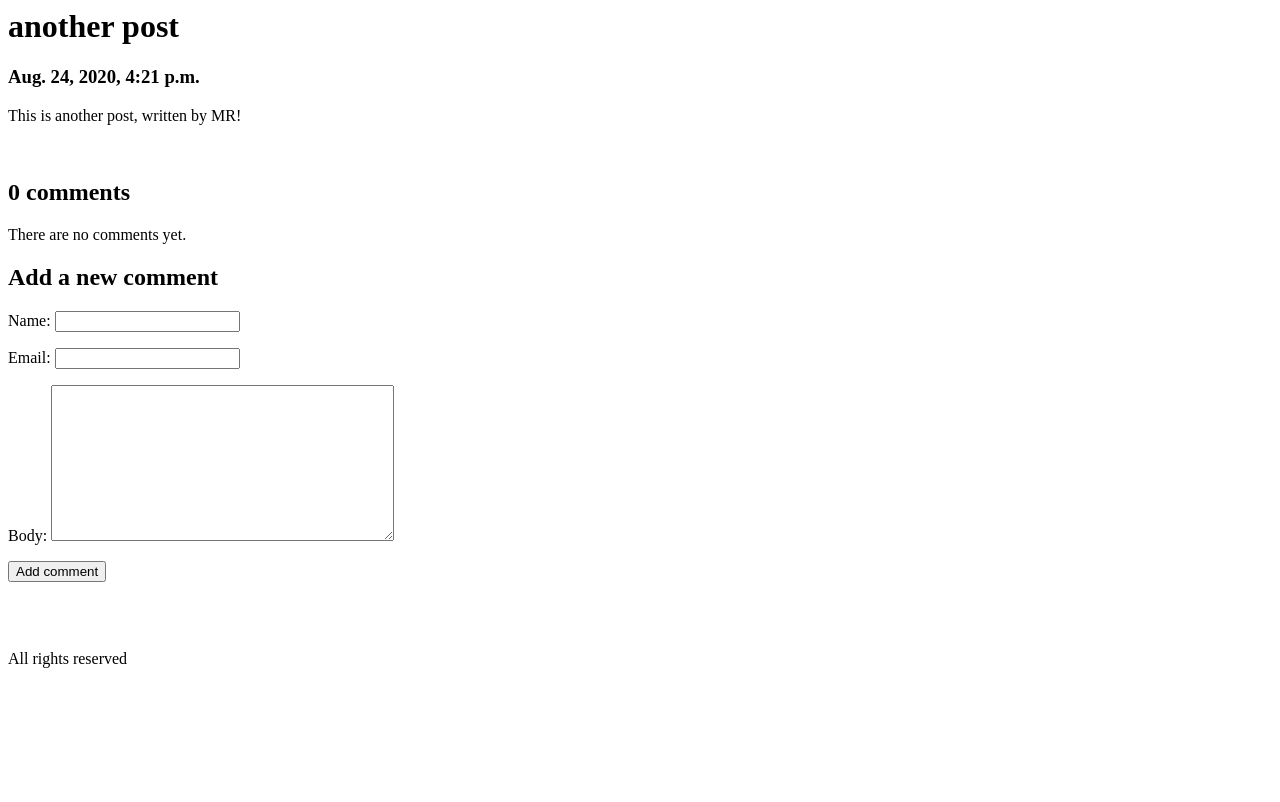
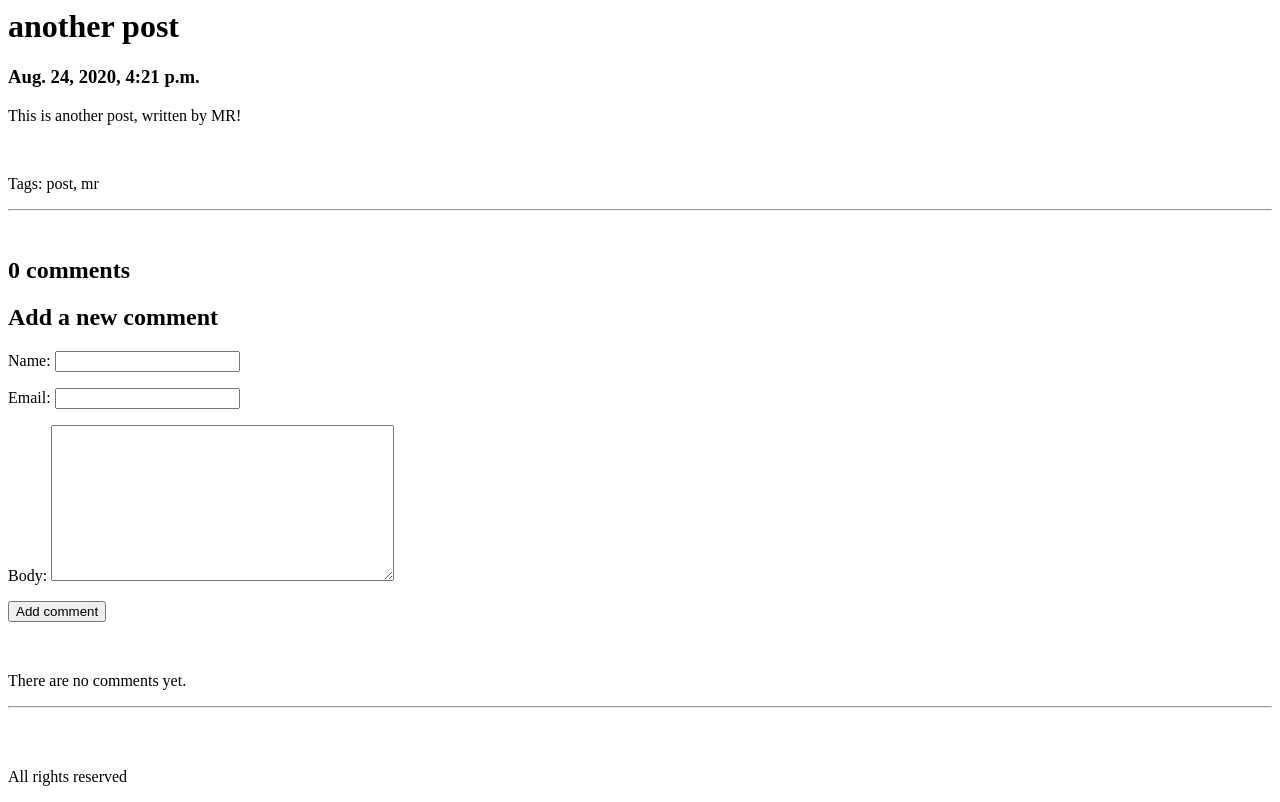
Before and after one commit to 1MahdiR/mr_blog, a Django app: a page that uses blog/templates/blog/content.html in a window 1280 px wide. Before the commit the page ends 668 px from the top, so only its background shows below. Run offline with Django 3.2, Linux system fonts and the light colour scheme; data comes from the database, SQL or seed files in the repository; both versions use the stored data as it was after the commit; parts of the project's set-up code (start-up, migrations or seed data) failed here and were passed over.

Commit message:
Committedgit add *

```diff
--- a/blog/models.py
+++ b/blog/models.py
@@ -1,5 +1,6 @@
 from django.db import models
 from django.utils import timezone
+from taggit.managers import TaggableManager
 
 # Create your models here.
 class Post(models.Model):
@@ -11,6 +12,9 @@ class Post(models.Model):
                                             ('draft', 'Draft'),
                                             ('published', 'Published'),
                                             ), default = 'published', max_length=10)
+
+    tags = TaggableManager()
+
     def __str__(self):
         return self.post_title
 
--- a/blog/templates/blog/content.html
+++ b/blog/templates/blog/content.html
@@ -3,13 +3,27 @@
 
 <p>{{ my_post.post_body }}</p>
 <br>
+<p class="tags">Tags: {{ my_post.tags.all | join:", " }}</p>
+<hr><br>
 {% with comments.count as total_comments %}
 <h2>
 	{{ total_comments }} comment{{ total_comments|pluralize }}
 </h2>
 {% endwith %}
 
+{% if new_comment %}
+	<h2>Your comment has been added.</h2>
+{% else %}
+	<h2>Add a new comment</h2>
+	<form method="post">
+		{{ comment_form.as_p }}
+		{% csrf_token %}
+		<p><input type="submit" value="Add comment"></p>
+	</form><br>
+{% endif %}
+
 {% for comment in comments %}
+
 <div class="comment">
 	<p class="info">
 	Comment {{ forloop.counter }} by {{ comment.name }}
@@ -19,17 +33,6 @@
 	<hr>
 </div>
 {% empty %}
-	<p>There are no comments yet.</p>
+	<p>There are no comments yet.</p><hr>
 {% endfor %}
-
-{% if new_comment %}
-	<h2>Your comment has been added.</h2>
-{% else %}
-	<h2>Add a new comment</h2>
-	<form method="post">
-		{{ comment_form.as_p }}
-		{% csrf_token %}
-		<p><input type="submit" value="Add comment"></p>
-	</form>
-{% endif %}
 <br><br><p>All rights reserved</p>
--- a/blog/urls.py
+++ b/blog/urls.py
@@ -7,4 +7,5 @@ app_name = 'blog'
 urlpatterns = [
         path('', views.index, name='index'),
         path('<slug:post>/', views.content, name="content"),
+        path('tag/<slug:tag_slug>/', views.postTags, name="posts_by_tag")
 ]
--- a/blog/views.py
+++ b/blog/views.py
@@ -1,17 +1,31 @@
 from django.shortcuts import render, get_object_or_404
 from django.http import HttpResponse
+from taggit.models import Tag
 
 from .models import Post, Comment
 from .forms import CommentForm
 
 # Create your views here.
-def index(req):
+def index(req, tag_slug=None):
+
     #return HttpResponse("This is the index page.")
 
     post_list = Post.objects.order_by('-post_pubdate')
     post_list = post_list.filter(post_stat="published")[:5]
 
     return render(req, 'blog/index.html', { 'post_list': post_list })
+
+def postTags(req, tag_slug=None):
+    post_list = Post.objects.order_by('-post_pubdate')
+    post_list = post_list.filter(post_stat="published")
+
+    tag = None
+
+    if tag_slug:
+        tag = get_object_or_404(Tag, slug=tag_slug)
+        post_list = post_list.filter(tags__in=[tag])
+
+    return render(req, 'blog/tag.html', { 'post_list':post_list, 'tag':tag })
 
 def content(req, post):
     my_post = get_object_or_404(Post, post_slug=post, post_stat="published")
--- a/mr_blog/settings.py
+++ b/mr_blog/settings.py
@@ -38,6 +38,7 @@ INSTALLED_APPS = [
     'django.contrib.messages',
     'django.contrib.staticfiles',
     'blog.apps.BlogConfig',
+    'taggit',
 ]
 
 MIDDLEWARE = [
--- a/mr_blog/urls.py
+++ b/mr_blog/urls.py
@@ -23,4 +23,5 @@ urlpatterns = [
     path('admin/', admin.site.urls),
     path('hello_world/', views.hello_world),
     path('blog/', include('blog.urls')),
+    path('to_test/', views.to_test),
 ]
--- a/mr_blog/views.py
+++ b/mr_blog/views.py
@@ -9,3 +9,7 @@ def hello_world(req):
 
 def redirect_to_blog(req):
     return HttpResponseRedirect(reverse('blog:index'))
+
+
+def to_test(req):
+    return HttpResponse(" , ".join(dir(req)) + "<br>THIS IS TEST!!!<br><br>" + str(req.POST))
```
Also changed, not shown: blog/templates/blog/tag.html (added, +16 -0 lines), blog/migrations/0004_post_tags.py (added), db.sqlite3.
